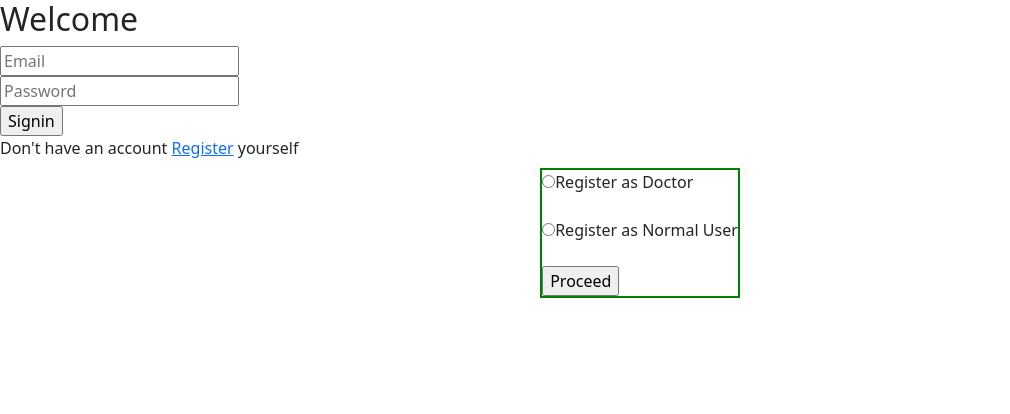
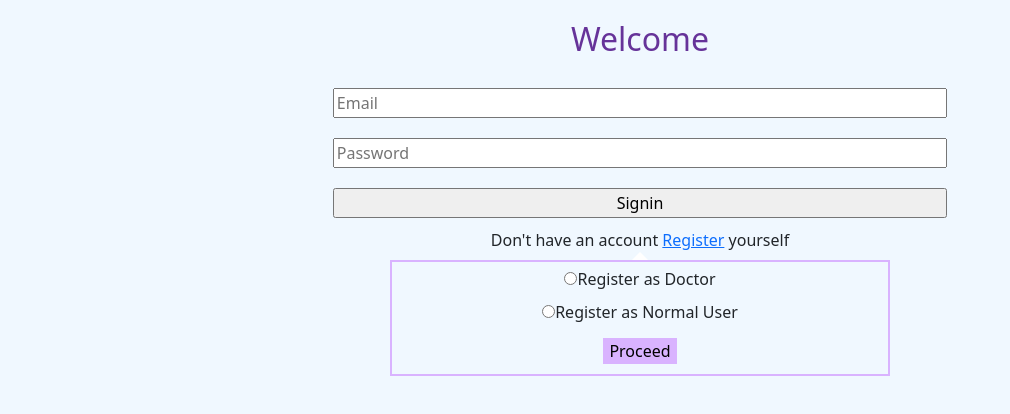
Before and after one commit to sagarrb1805/Q-Cure, a React (Create React App) app in the folder doctor_appointment/: page /login in a window 1280 px wide. Both pictures are taken after a click on the link "Register". Shown: the top 414 px of the page, without its empty margins (0-1010 px from the left). Built offline with nearby package versions, Linux system fonts and the light colour scheme.

Commit message:
styles in login page

```diff
--- a/doctor_appointment/public/index.html
+++ b/doctor_appointment/public/index.html
@@ -26,7 +26,7 @@
     -->
     <title>Q-Cure</title>
   </head>
-  <body>
+  <body style="background: aliceblue;">
     <noscript>You need to enable JavaScript to run this app.</noscript>
     <div id="root" style="border: 0px;"></div>
     <!--
--- a/doctor_appointment/src/components/loginpage/Login.jsx
+++ b/doctor_appointment/src/components/loginpage/Login.jsx
@@ -1,17 +1,20 @@
 import Popup from 'reactjs-popup'
 import SelectionType from './selectionType/SelectionType'
+import './login.css'
 const Login = () => {
 
 
   return (
-    <div>
+    <div className='parent-div'>
         <h2>Welcome</h2>
 
-        <form>
-            <input type='email' placeholder='Email'/><br />
-            <input type='password' placeholder='Password'/><br />
-            <input type='submit' value='Signin'/>
-        </form>
+        <div className='form-div'>
+            <form className='login-form'>
+                <input type='email' placeholder='Email'/><br />
+                <input type='password' placeholder='Password'/><br />
+                <input type='submit' value='Signin'/>
+            </form>
+        </div>
 
 
         <Popup trigger={<p>Don't have an account <a href="#">Register</a> yourself</p>}>
--- a/doctor_appointment/src/components/loginpage/login.css
+++ b/doctor_appointment/src/components/loginpage/login.css
@@ -0,0 +1,22 @@
+.parent-div{
+    text-align: center;
+    justify-content: center;
+
+}
+
+.parent-div h2{
+    margin-top: 20px;
+    margin-bottom: 20px;
+    color:rebeccapurple ;
+}
+
+.form-div{
+    margin: auto;
+    /* background: red; */
+    width: 60%;
+}
+.form-div input{
+    margin-top: 10px;
+    margin-bottom: 10px;
+    width: 80%;
+}
--- a/doctor_appointment/src/components/loginpage/selectionType/SelectionType.css
+++ b/doctor_appointment/src/components/loginpage/selectionType/SelectionType.css
@@ -1,4 +1,15 @@
 .popup-div{
-    border: 2px solid green;
+    border: 2px solid #d9b3ff;
+    width: 500px;
+    text-align: center;
 
 }
+.popup-form input{
+    margin-top: 10px;
+    margin-bottom: 10px;
+
+}
+.submit-btn{
+    background-color: #d9b3ff;
+    border: #ca99fb;
+}
--- a/doctor_appointment/src/components/loginpage/selectionType/SelectionType.jsx
+++ b/doctor_appointment/src/components/loginpage/selectionType/SelectionType.jsx
@@ -18,12 +18,12 @@ function SelectionType() {
 
   return (
     <div className='popup-div'>
-        <form onSubmit={onProceed}>
+        <form onSubmit={onProceed} className='popup-form'>
             <input type="radio" id="doc_select" name="selection_type" value="doctor" onChange={(e) => {setSelectionType("doctor")}}/>
-            <label htmlFor="doc_select">Register as Doctor</label><br /><br />
+            <label htmlFor="doc_select">Register as Doctor</label><br />
             <input type="radio" id="user_select" name="selection_type" value="user" onChange={(e) => {setSelectionType("user")}}/>
-            <label htmlFor="user_select">Register as Normal User</label><br /><br />
-            <input type="submit" value="Proceed"/>
+            <label htmlFor="user_select">Register as Normal User</label><br />
+            <input type="submit" value="Proceed" className='submit-btn'/>
         </form>
     </div>
   )
--- a/doctor_appointment/src/index.css
+++ b/doctor_appointment/src/index.css
@@ -1,4 +1,5 @@
 body {
+
   margin: 0;
   font-family: -apple-system, BlinkMacSystemFont, 'Segoe UI', 'Roboto', 'Oxygen',
     'Ubuntu', 'Cantarell', 'Fira Sans', 'Droid Sans', 'Helvetica Neue',
```
